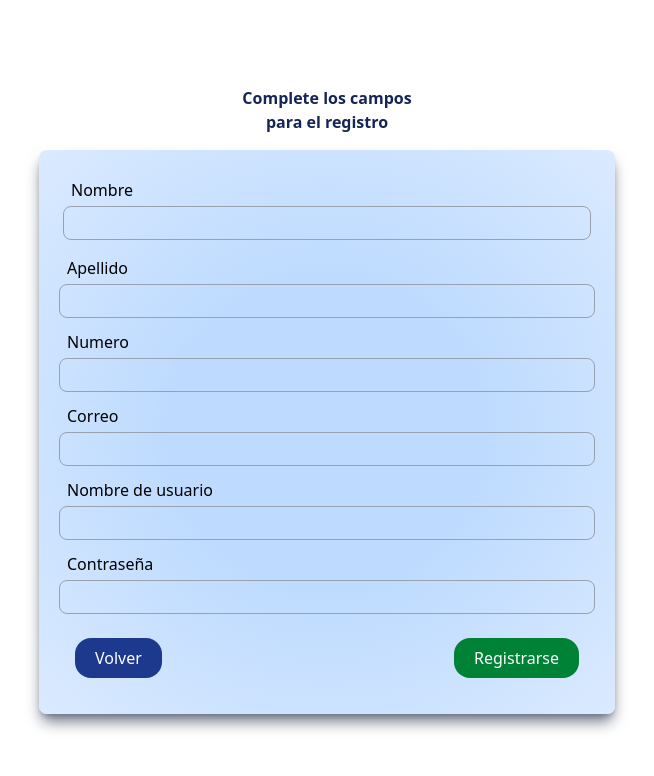
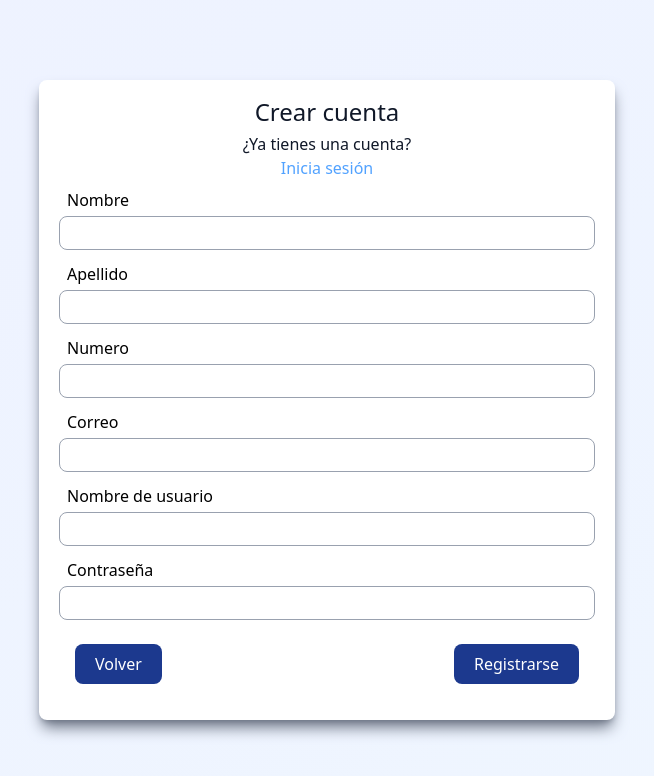
Before and after one commit to pedrojcaceresl/front-expense-tracker, a React (Vite) app: page /auth/register in a window 1280 px wide. Shown: the top 776 px of the page, without its empty margins (313-967 px from the left). Built offline with nearby package versions, Linux system fonts and the light colour scheme.

Commit message:
mejorar diseño de formularios: actualizar estilos y agregar enlaces de navegación en LoginForm y RegisterForm

```diff
--- a/src/app/components/LoginForm.jsx
+++ b/src/app/components/LoginForm.jsx
@@ -1,13 +1,14 @@
 import React from 'react'
+import { Link } from 'react-router';
 
 export const LoginForm = () => {
   const imageUrl = "https://static.vecteezy.com/system/resources/previews/017/566/984/non_2x/operating-expenses-glyph-two-color-icon-vector.jpg";
   return (
-    <div className=' flex flex-col items-center justify-center h-screen '>
+    <div className=' flex flex-col items-center justify-center h-screen bg-gradient-to-br to-blue-50 from-indigo-50'>
       <form>
-        <div className=" bg-blue-200 flex flex-col items-center justify-center shadow-lg shadow-gray-800 p-5 rounded-lg w-80 ">
+        <div className=" bg-white flex flex-col items-center justify-center shadow-lg shadow-gray-800 p-5 rounded-lg w-80 ">
           <img className=' w-40 p-3 rounded-full' src={imageUrl} alt="Logo" />
-          <h1 className='text-2xl'>Bienvenido</h1>
+          <h1 className='text-2xl font-medium text-indigo-950'>Bienvenido</h1>
           <div className='p-2 flex flex-col items-start w-full'>
             <label className='mb-1'> Email</label>
             <input type='email' name='email' id='email' className='rounded-xl px-3 py-1 border border-gray-800 w-full'/>
@@ -18,13 +19,13 @@ export const LoginForm = () => {
           </div>
 
           <div>
-            <button className='bg-blue-300 rounded-2xl p-2 hover:bg-blue-400 hover:cursor-pointer transition duration-300'>
+            <button className='bg-blue-950 rounded-lg text-white p-2 hover:bg-blue-900 hover:cursor-pointer transition duration-300'>
               Iniciar sesion
             </button>
           </div>
           <div className='p-4 flex flex-col items-center text-sm'>
             <p>Aun no tienes una cuenta?</p>
-            <a href='#' className='font-bold hover:text-blue-900'>Registrate</a>
+            <Link to="/auth/register" className=' text-blue-500 font-medium hover:text-blue-900'>Registrate</Link>
           </div>
         </div>
       </form>
--- a/src/app/components/RegisterForm.jsx
+++ b/src/app/components/RegisterForm.jsx
@@ -2,14 +2,18 @@ import { Link } from "react-router"
 
 export const RegisterForm = () => {
   return (
-    <div className="flex flex-col items-center justify-center min-h-screen ">
+    <div className="flex flex-col items-center justify-center min-h-screen bg-gradient-to-br to-blue-50 from-indigo-50">
       <div className="p-5">
-        <h1 className="mb-4 font-extrabold text-blue-950 text-center"> Complete los campos <br />para el registro </h1>
+
         <form className="w-xl ">
-          <div className=" bg-radial from-blue-200 from-40% to-blue-100 flex flex-col items-start rounded-lg shadow-lg shadow-gray-500 p-4 w-full">
-
-
-            <div className="flex flex-col p-2 w-full">
+          <div className=" bg-white flex flex-col items-start rounded-lg shadow-lg shadow-gray-500 p-4 w-full">
+            <div className="text-center flex flex-col items-center justify-center w-full">
+              <h1 className=" text-2xl text-gray-900 text-center mb-1"> Crear cuenta </h1>
+              <p className=" text-gray-900"> ¿Ya tienes una cuenta?</p>
+              <Link to="/auth/login" className=" text-blue-400 font-medium hover:text-blue-900">Inicia sesión </Link>
+            </div>
+            <div className="w-full flex flex-col items-center justify-start">
+              <div className="flex flex-col p-1 w-full">
                 <label className="px-2 py-1 mr-2">Nombre</label>
                 <input type="text" name="nombre" id="nombre" className=" w-full border border-gray-400 rounded-lg px-4 py-1" />
               </div>
@@ -34,9 +38,10 @@ export const RegisterForm = () => {
                 <label className="px-2 py-1 mr-2">Contraseña</label>
                 <input type="password" name="pass" id="pass" className=" w-full border border-gray-400 rounded-lg px-4 py-1" />
               </div>
+            </div>
             <div className="p-5 w-full flex flex-row justify-between">
-              <Link to="/" className="bg-blue-900 rounded-2xl text-white px-5 py-2 hover:cursor-pointer hover:bg-blue-950 transition duration-500"> Volver </Link>
-              <button className="bg-green-700 rounded-2xl px-5 text-white py-2 hover:cursor-pointer hover:bg-green-800 transition duration-500"> Registrarse </button>
+              <Link to="/" className="bg-blue-900 rounded-lg text-white font-medium px-5 py-2 hover:cursor-pointer hover:bg-blue-950 transition duration-500"> Volver </Link>
+              <button className="bg-blue-900 font-medium rounded-lg px-5 text-white py-2 hover:cursor-pointer hover:bg-blue-950 transition duration-500"> Registrarse </button>
 
             </div>
 
```
Lines whose indentation alone changed are shown as unchanged.
